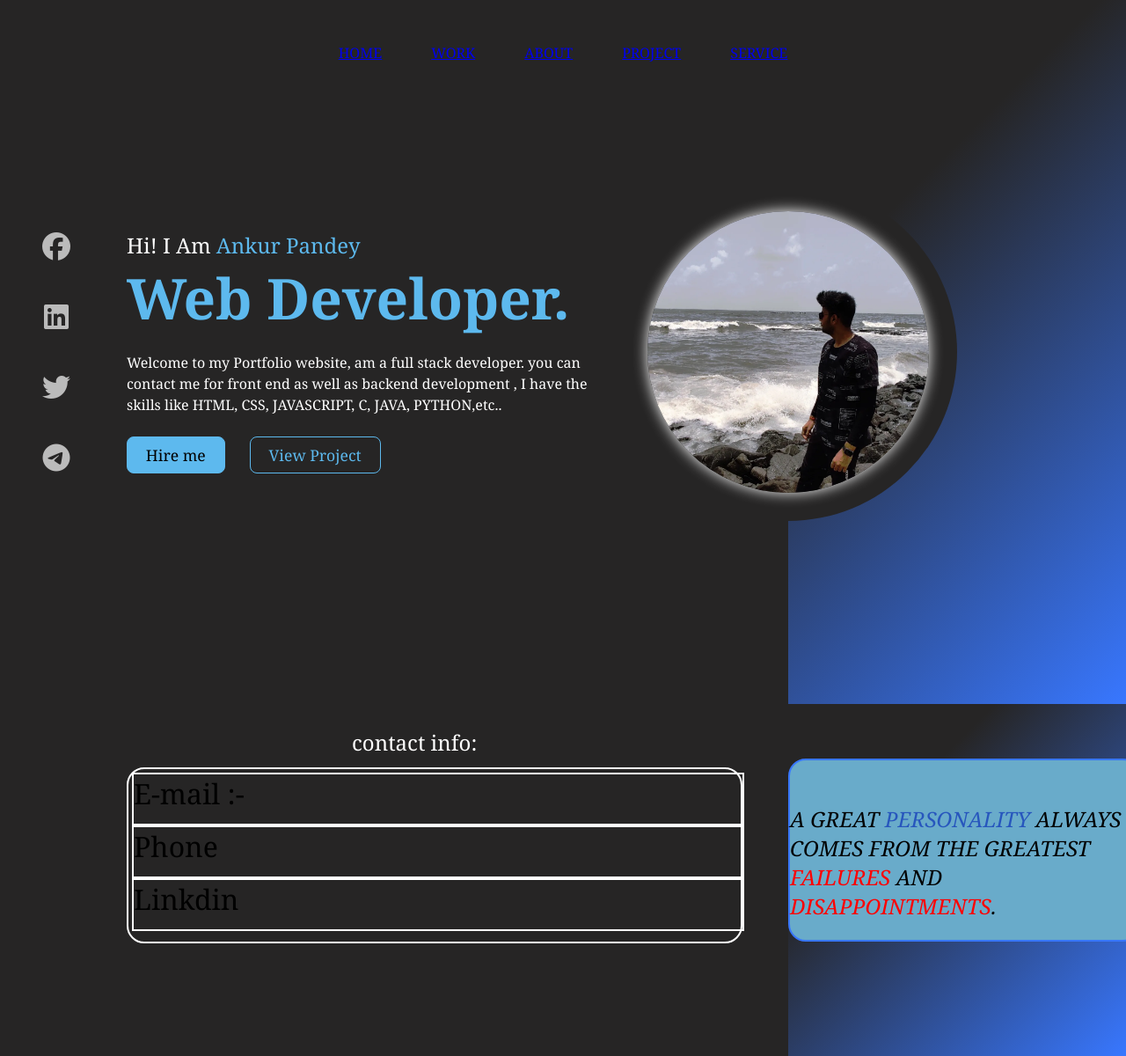
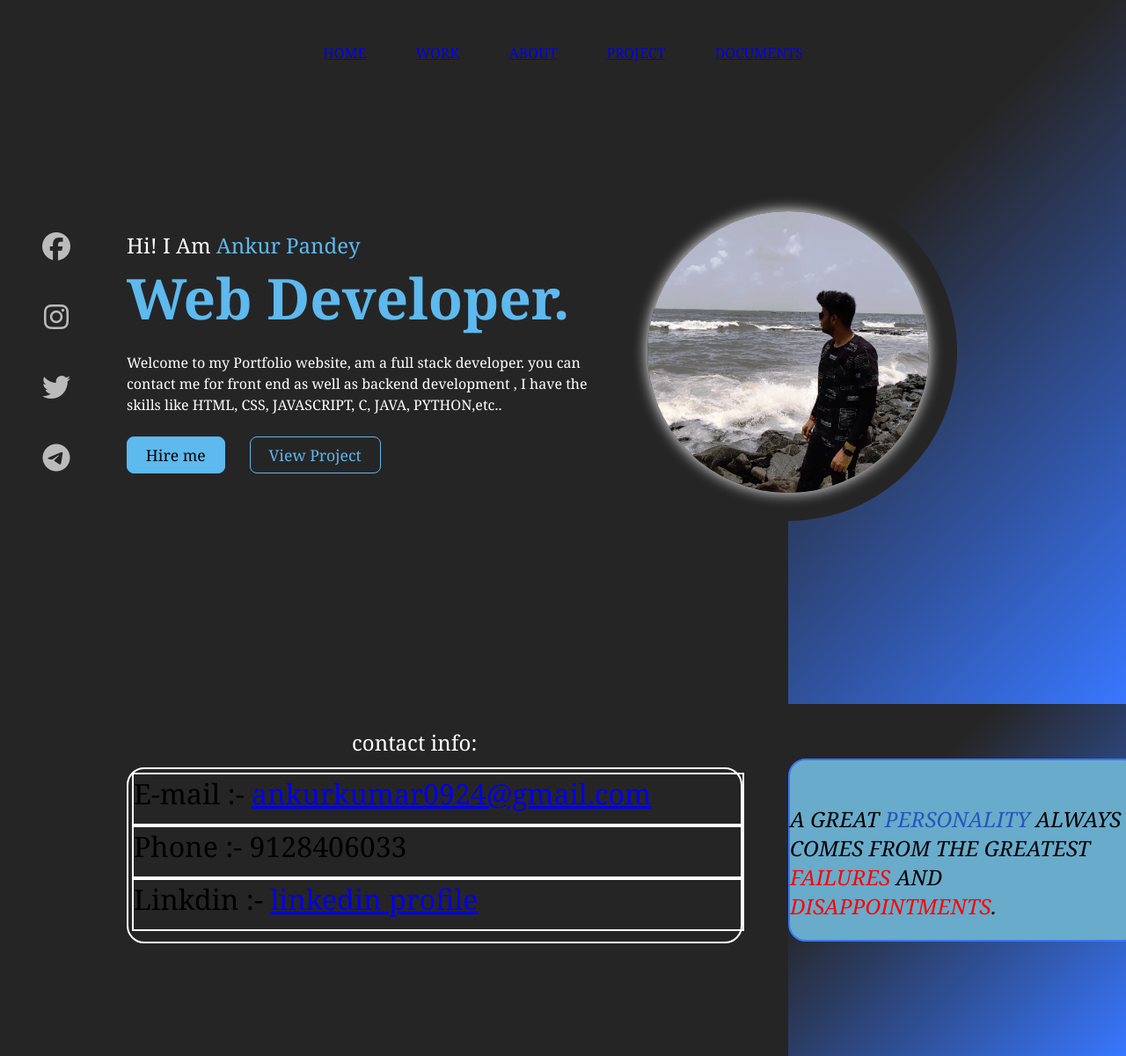
Before and after one commit to Ankurpandeyyy/portfolio, a plain HTML site: page index.html in a window 1280 px wide. Shown: the whole page at 88% size. Drawn offline with Linux system fonts and the light colour scheme.

Commit message:
Add files via upload

```diff
--- a/index.html
+++ b/index.html
@@ -15,12 +15,12 @@
             <li><a href="#">WORK</a></li>
             <li><a href="#">ABOUT</a></li>
             <li><a href="#">PROJECT</a></li>
-            <li><a href="#">SERVICE</a></li>
+            <li><a href="#">DOCUMENTS</a></li>
         </ul>
         <div class="left-container">
            <div class="icons">
             <i class="fa-brands fa-facebook"></i>
-            <i class="fa-brands fa-linkedin"></i>
+            <i class="fa-brands fa-instagram"></i>
             <i class="fa-brands fa-twitter"></i>
             <i class="fa-brands fa-telegram"></i>
            </div>
@@ -47,9 +47,9 @@
         <div id="left">
            <p class="con">contact info:</p>
            <div class="contact">
-            <div class="bo1">E-mail :-</div>
-            <div class="bo2">Phone</div>
-            <div class="bo3">Linkdin</div>
+            <div class="bo1">E-mail :- <a href="#">ankurkumar0924@gmail.com</a></div>
+            <div class="bo2">Phone :- 9128406033</div>
+            <div class="bo3">Linkdin :- <a href="https://www.linkedin.com/in/ankur-pandey-8286b0256?utm_source=share&utm_campaign=share_via&utm_content=profile&utm_medium=android_app">linkedin profile</a></div>
            </div>
         </div>
         <div id="right">
```
